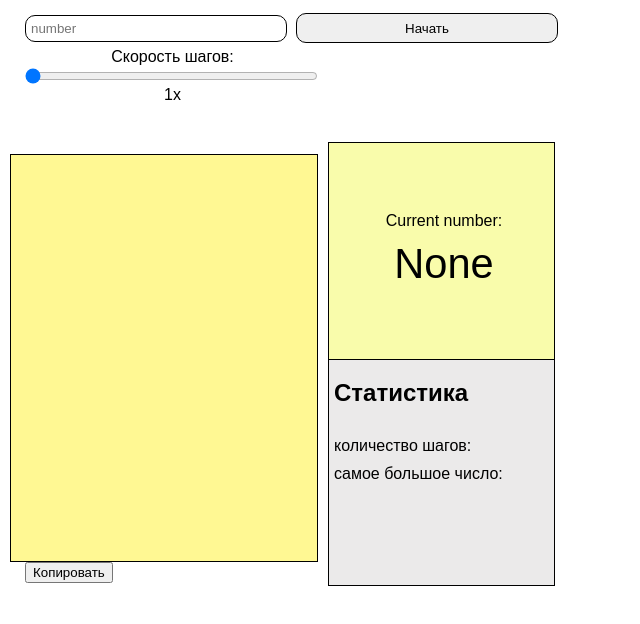
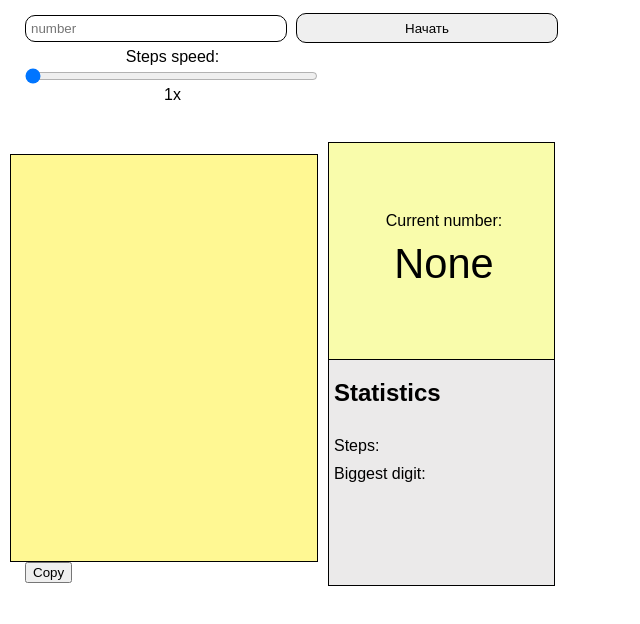
Before and after one commit to Hazmen/MVoCH-mvp, a plain HTML site: page index.html in a window 1280 px wide. Shown: the whole page, without its empty margins (0-640 px from the left). Drawn offline with Linux system fonts and the light colour scheme.

Commit message:
englishization index.html

```diff
--- a/index.html
+++ b/index.html
@@ -23,7 +23,7 @@
             <button class="control 3x">3x</button>
             <button class="control 4x">4x</button> -->
 
-            <label for="speedRange">Скорость шагов:</label>
+            <label for="speedRange">Steps speed:</label>
             <input type="range" name="speed" id="speed" min="1" max="5" step="1" value="1">
             <span id="speedValue">1х</span>
         </div>
@@ -38,7 +38,7 @@
             <div class="steps">
 
             </div>
-            <button class="copy">Копировать</button>
+            <button class="copy">Copy</button>
         </div>
 
         <div class="statsss">
@@ -49,11 +49,12 @@
             </div>
 
             <div class="stats">
-                <h2>Статистика</h2>
-                <p class="steps-count">количество шагов: </p>
-                <p class="max-stat">самое большое число:</p>
+                <h2>Statistics</h2>
+                <p class="steps-count">Steps: </p>
+                <p class="max-stat">Biggest digit:</p>
             </div>
         </div>
     </div>
 </body>
+
 </html>
```
